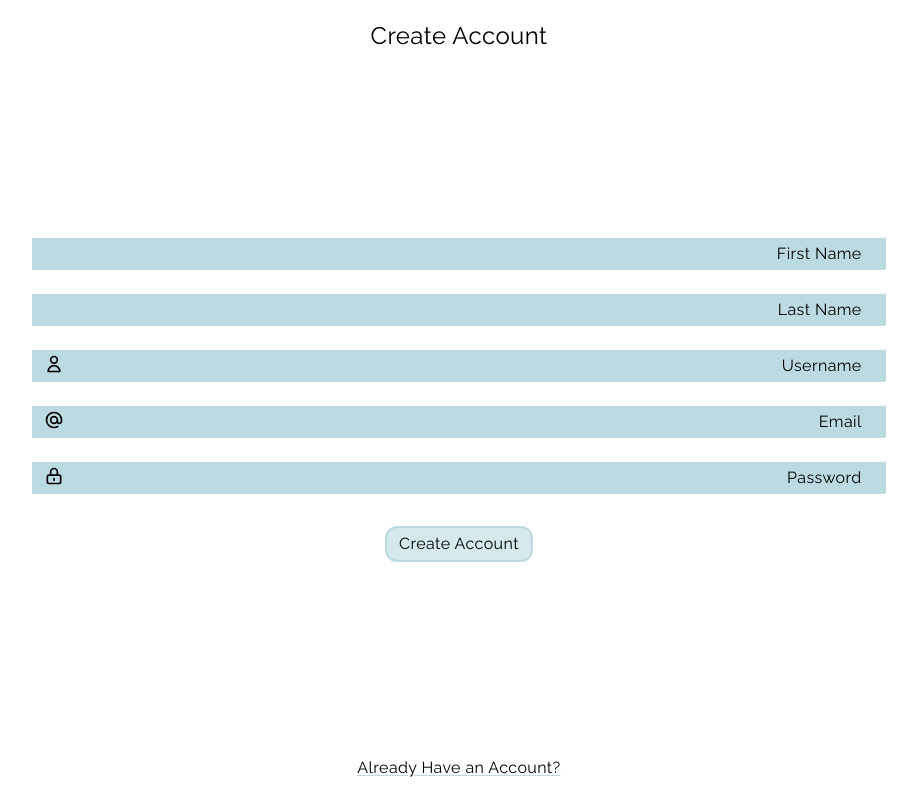
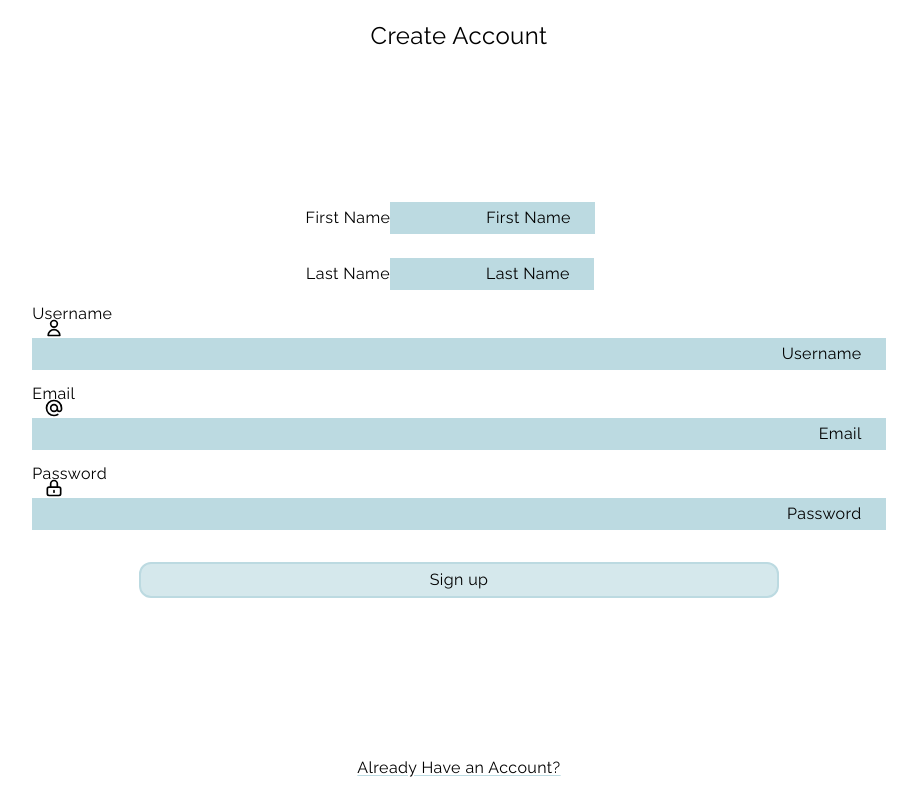
Before and after one commit to DevinFischer32/buildercard, a Next.js app: page /register in a window 1280 px wide. Shown: the whole page, without its empty margins (181-1098 px from the left). Built offline with nearby package versions, Linux system fonts and the light colour scheme; a web font is replaced by a local one.

Commit message:
restyling Login Module

```diff
--- a/pages/login.tsx
+++ b/pages/login.tsx
@@ -24,6 +24,7 @@ const Login: NextPage = () => {
           setMessage(res.data)
           if (res.status === 200) {
             // router.push('/')
+            console.log(res)
           }
         })
     } catch (error) {
--- a/pages/register.tsx
+++ b/pages/register.tsx
@@ -42,7 +42,9 @@ const Register: NextPage = () => {
       setUserName('')
       setEmail('')
       setPassword('')
-      // router.push('/login')
+      setTimeout(() => {
+        router.push('/login')
+      }, 1500)
     }
   }
 
@@ -50,7 +52,10 @@ const Register: NextPage = () => {
     <div className="flex  h-screen w-screen flex-col items-center justify-between p-5">
       <h1 className="text-2xl">Create Account</h1>
       <form className="flex w-screen flex-col items-center">
+        <div>
+          <label htmlFor="firstName">First Name</label>
           <input
+            id="firstName"
             className="my-3 w-2/3 bg-builderBlue p-1 pl-10 placeholder:mr-5  placeholder:text-right placeholder:text-black focus:outline-builderBlueD"
             type="text"
             placeholder="First Name"
@@ -60,7 +65,11 @@ const Register: NextPage = () => {
               setFirstName(e.target.value)
             }}
           />
+        </div>
+        <div>
+          <label htmlFor="lastName">Last Name</label>
           <input
+            id="lastName"
             className="my-3 w-2/3 bg-builderBlue p-1 pl-10 placeholder:mr-5 placeholder:text-right placeholder:text-black focus:outline-builderBlueD"
             type="text"
             placeholder="Last Name"
@@ -70,8 +79,11 @@ const Register: NextPage = () => {
               setLastName(e.target.value)
             }}
           />
+        </div>
         <div className="relative w-2/3">
+          <label htmlFor="username">Username</label>
           <input
+            id="username"
             className="my-3 w-full bg-builderBlue p-1 pl-10 placeholder:mr-5 placeholder:text-right placeholder:text-black focus:outline-builderBlueD"
             type="text"
             placeholder="Username"
@@ -84,7 +96,9 @@ const Register: NextPage = () => {
           <UserIcon className="absolute top-4 left-3 h-5 w-5" />
         </div>
         <div className="relative w-2/3">
+          <label htmlFor="email">Email</label>
           <input
+            id="email"
             className="my-3 w-full bg-builderBlue p-1 pl-10 placeholder:mr-5 placeholder:text-right placeholder:text-black focus:outline-builderBlueD"
             type="text"
             placeholder="Email"
@@ -96,7 +110,10 @@ const Register: NextPage = () => {
           <AtSymbolIcon className="absolute top-4 left-3 h-5 w-5" />
         </div>
         <div className=" relative w-2/3">
+          <label htmlFor="password">Password</label>
+
           <input
+            id="password"
             className="  my-3 w-full bg-builderBlue p-1 pl-10 placeholder:mr-5 placeholder:text-right placeholder:text-black  focus:outline-builderBlueD"
             type="text"
             placeholder="Password"
@@ -109,10 +126,10 @@ const Register: NextPage = () => {
           <LockClosedIcon className="absolute top-4 left-3 h-5 w-5" />
         </div>
         <button
-          className="my-5 rounded-xl border-2 border-builderBlue bg-builderBlueL p-1 px-3"
+          className="my-5 w-1/2 rounded-xl border-2 border-builderBlue bg-builderBlueL p-1 px-3"
           onClick={(e) => handleSubmit(e)}
         >
-          Create Account
+          Sign up
         </button>
       </form>
       <Link href="/login">
```
Also changed, not shown: Components/header/header.jsx (+3 -4 lines). Lines whose indentation alone changed are shown as unchanged.
